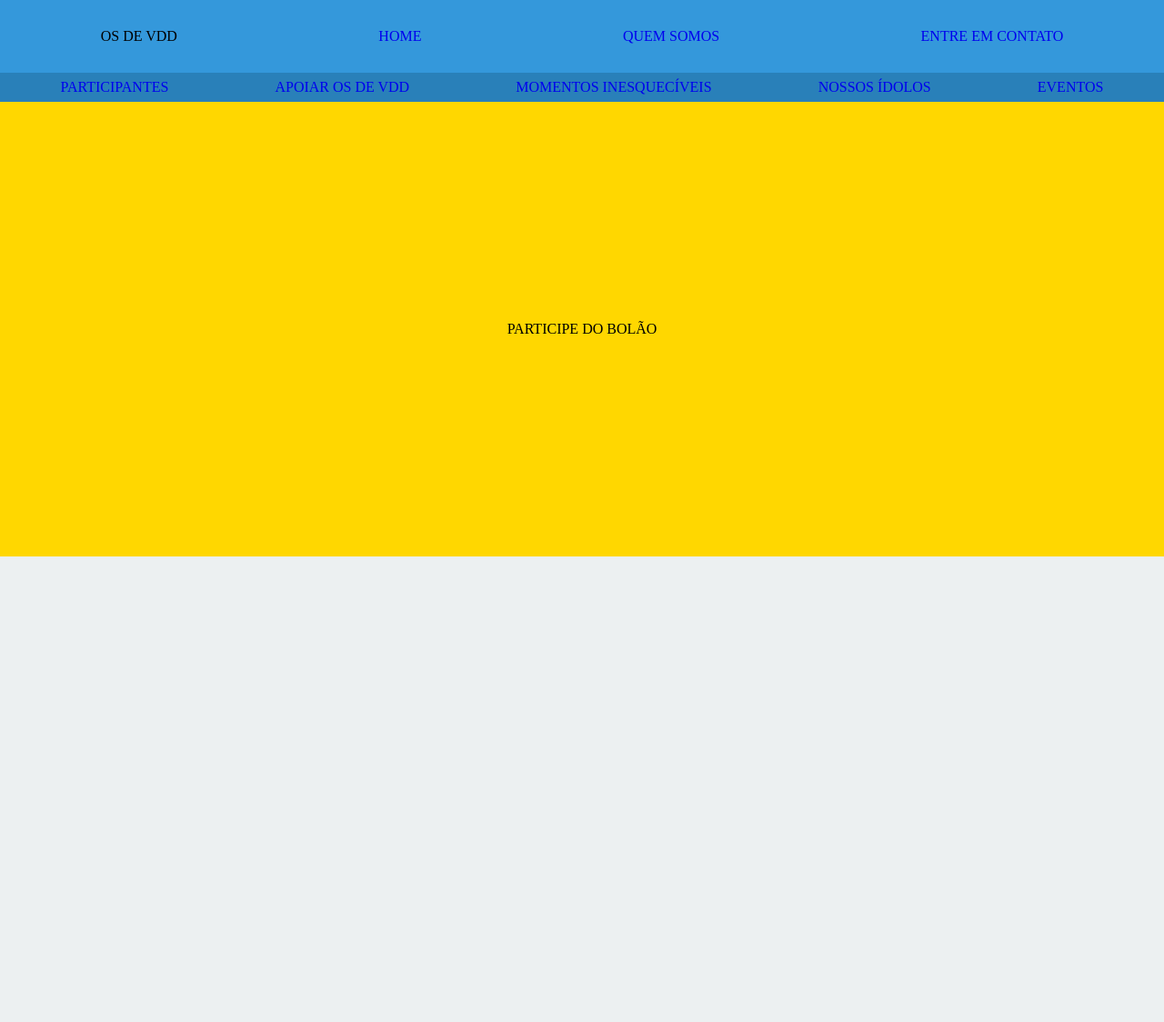
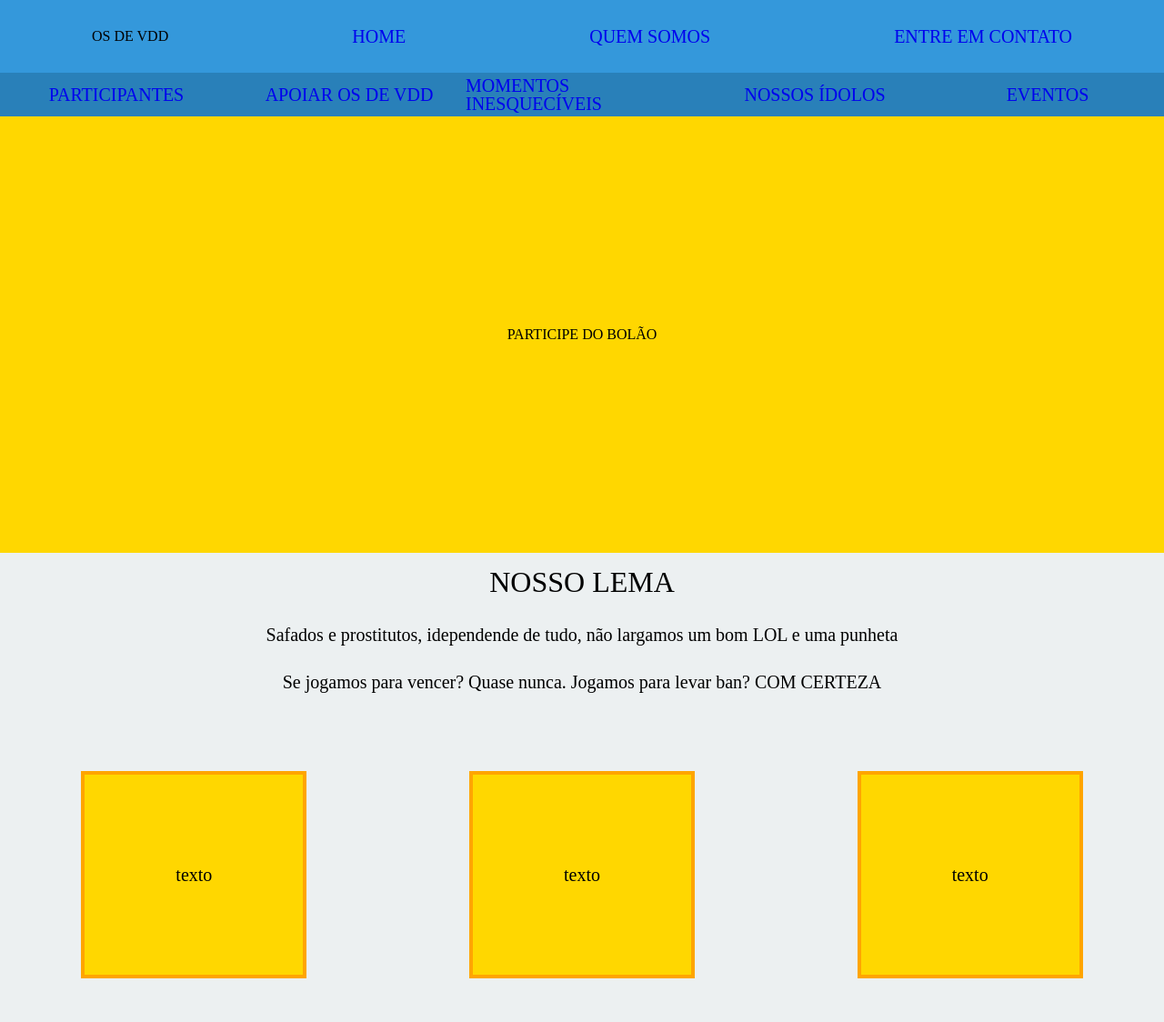
Before and after one commit to Murilofred1234/meu-site, a plain HTML site: page index.html in a window 1280 px wide. Shown: the whole page at 91% size. Before the commit the page ends 800 px from the top, so only its background shows below. Drawn offline with Linux system fonts and the light colour scheme.

Commit message:
LEMA BOXES E HOVER NO NAV

```diff
--- a/index.html
+++ b/index.html
@@ -9,33 +9,33 @@
 <body>
     <header class="header">
         <div class="header__texto">
-            <h1>OS DE VDD</h1>
-             <a href="#" class="texto">
+            <p>OS DE VDD</p>
+             <a href="#" class="texto texto-link ">
                 HOME
              </a>
-             <a href="#" class="texto">
+             <a href="#" class="texto texto-link ">
                 QUEM SOMOS
              </a>
-             <a href="#" class="texto">
+             <a href="#" class="texto texto-link" >
                 ENTRE EM CONTATO
              </a>
         </div>
     </header>
     <nav class="nav">
-        <div class="nav__texto">
-            <a href="#" class="texto">
-                PARTICIPANTES
+        <div class="nav__container">
+            <a href="#" class="texto texto-link texto-nav">
+                    PARTICIPANTES
             </a>
-            <a href="#" class="texto">
+            <a href="#" class="texto texto-link texto-nav">
                 APOIAR OS DE VDD
             </a>
-            <a href="#" class="texto">
-                MOMENTOS INESQUECÍVEIS
+            <a href="#" class="texto texto-link texto-nav">
+                 MOMENTOS INESQUECÍVEIS
             </a>
-            <a href="#" class="texto">
+            <a href="#" class="texto texto-link texto-nav">
                 NOSSOS ÍDOLOS
             </a>
-            <a href="#" class="texto">
+            <a href="#" class="texto texto-link texto-nav">
                 EVENTOS
             </a>
 
@@ -46,9 +46,24 @@
             PARTICIPE DO BOLÃO
         </p>
     </section>
-    <main>
+    <main class="main_container">
+        <div class="main_container_nossoLema">
+            <h1 class="lema_titulo">
+            NOSSO LEMA
+            </h1>
+            <p class="texto">
+                Safados e prostitutos, idependende de tudo, não largamos um bom LOL e uma punheta
+            </p>
+            <p class="texto">
+                Se jogamos para vencer? Quase nunca. Jogamos para levar ban? COM CERTEZA
+            </p>
+        </div>
 
-
+        <div class="main_container__blocos">
+            <p class="texto texto_blocos">texto</p>
+            <p class="texto texto_blocos">texto</p>
+            <p class="texto texto_blocos">texto</p>
+        </div>
     </main>
 </body>
 </html>
--- a/styles/style.css
+++ b/styles/style.css
@@ -13,8 +13,12 @@ body{
     background-color: var(--background-color);
 }
 
+.texto-link{
+    text-decoration: none;
+}
+
 .texto{
-    text-decoration: none;
+    font-size: 20px;
 }
 
 .header{
@@ -31,17 +35,33 @@ body{
 
 .nav{
     background-color: var(--secondary-color);
-    height: 2rem;
+    height: 3rem;
 }
 
-.nav__texto{
+.nav__container{
     display: flex;
+    align-items: center;
     justify-content: space-around;
-    padding: 0.5rem;
+    height: 100%;
+}
+
+.texto-nav{
+    height: 100%;
+    width: 100%;
+    display: flex;
+    align-items: center;
+    justify-content: center;
+    transition: background-color 0.3s ease;
+}
+
+
+.texto-nav:hover {
+    background-color: white;
+    color: black; /* Cor do texto quando hover */
 }
 
 .container{
-    height: 500px;
+    height: 30rem;
     background-color: gold;
 }
 
@@ -51,3 +71,34 @@ body{
     align-items: center;
     height: 100%;
 }
+
+.main_container{
+    height: 10rem;
+}
+
+.main_container_nossoLema{
+    display: flex;
+    flex-direction: column;
+    align-items: center;
+    height: 100%;
+    gap: 2rem;
+}
+
+.lema_titulo{
+    margin-top: 1rem;
+    font-size: 32px;
+}
+
+.main_container__blocos{
+    display: flex;
+    justify-content: space-around;
+    align-items: center;
+
+}
+
+.texto_blocos{
+    background-color: gold;
+    padding: 100px;
+    margin: 5rem 0 3rem 0;
+    border: 4px solid orange;
+}
```
